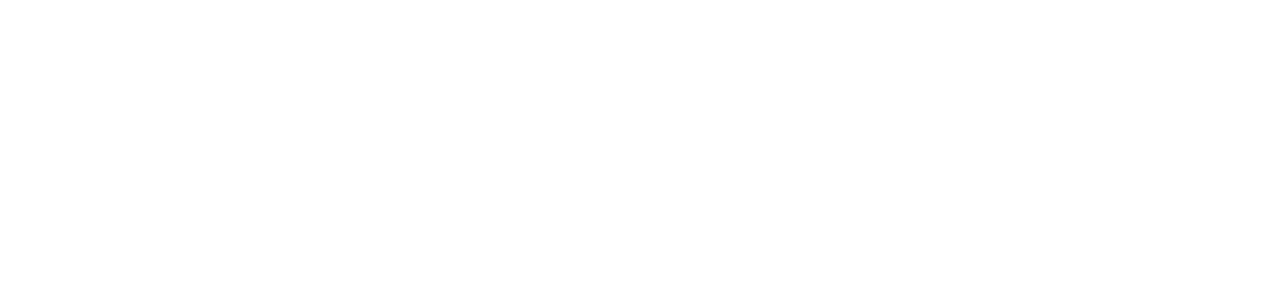
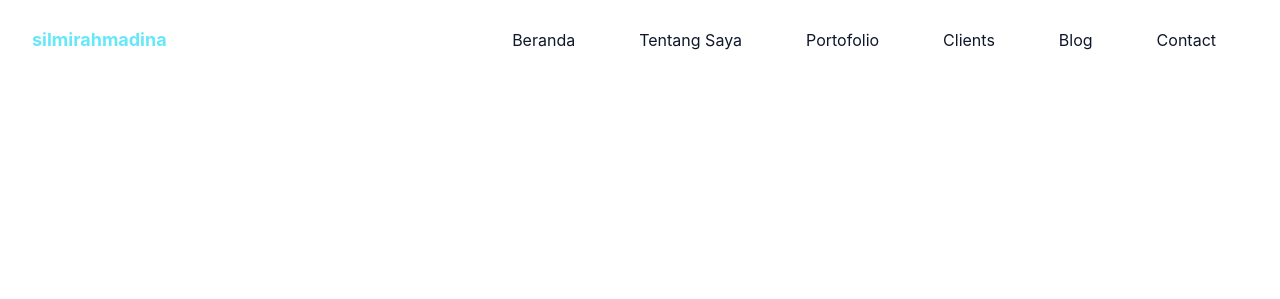
Before and after one commit to silmidina/portofolio-tailwind, a website: page index.html in a window 1280 px wide. Shown: the top 299 px of the page. Drawn offline with Linux system fonts and the light colour scheme.

Commit message:
navbar section

```diff
--- a/index.html
+++ b/index.html
@@ -7,6 +7,50 @@
   <title>Portofolio Tailwind CSS</title>
 </head>
 <body>
+
+<!-- Header Section Start -->
+<header class="bg-transparent fixed top-0 left-0 w-full flex items-center z-10">
+<div class="container">
+  <div class="flex items-center justify-between relative">
+    <div class="px-4">
+      <a href="#home" class="font-bold text-lg text-primary block py-6">silmirahmadina</a>
+    </div>
+    <div class="flex items-center px-4">
+      <button id="hamburger" name="hamburger" type="button" class="block absolute right-4 lg:hidden">
+        <span class="hamburger-line transition duration-300 ease-in-out origin-top-left"></span>
+        <span class="hamburger-line transition duration-300 ease-in-out"></span>
+        <span class="hamburger-line transition duration-300 ease-in-out origin-bottom-left"></span>
+      </button>
+
+      <nav id="nav-menu" class="hidden absolute py-5 bg-white shadow-lg rounded-lg max-w-[250px] w-full right-4 top-full lg:block lg:static lg:bg-transparent lg:max-w-full lg:shadow-none lg:rounded-none">
+        <ul class="block lg:flex">
+          <li class="group">
+            <a href="#home" class="text-base text-dark py-2 mx-8 flex group-hover:text-lime">Beranda</a>
+          </li>
+          <li class="group">
+            <a href="#about" class="text-base text-dark py-2 mx-8 flex group-hover:text-lime">Tentang Saya</a>
+          </li>
+          <li class="group">
+            <a href="#portofolio" class="text-base text-dark py-2 mx-8 flex group-hover:text-lime">Portofolio</a>
+          </li>
+          <li class="group">
+            <a href="#clients" class="text-base text-dark py-2 mx-8 flex group-hover:text-lime">Clients</a>
+          </li>
+          <li class="group">
+            <a href="#blog" class="text-base text-dark py-2 mx-8 flex group-hover:text-lime">Blog</a>
+          </li>
+          <li class="group">
+            <a href="#contact" class="text-base text-dark py-2 mx-8 flex group-hover:text-lime">Contact</a>
+          </li>
+        </ul>
+      </nav>
+    </div>
+  </div>
+</div>
+ </header>
+
+<!-- Header Section End -->
+
   <!-- Hero Section Start -->
 <section id="home" class="pt-36">
   <div class="container">
@@ -70,5 +114,7 @@
     </div>
    </section>
    <!-- About Section End -->
+
+  <script src="js/script.js"></script>
 </body>
 </html>
--- /dev/null
+++ b/js/script.js
@@ -0,0 +1,20 @@
+// Navbar Fixed
+window.onscroll = function () {
+  const header = document.querySelector('header');
+  const fixedNav = header.offsetTop;
+
+  if (window.pageYOffset > fixedNav) {
+    header.classList.add('navbar-fixed');
+  } else {
+    header.classList.remove('navbar-fixed');
+  }
+};
+
+// Hamburger
+const hamburger = document.querySelector('#hamburger');
+const navMenu = document.querySelector('#nav-menu');
+
+hamburger.addEventListener('click', function () {
+  hamburger.classList.toggle('hamburger-active');
+  navMenu.classList.toggle('hidden');
+});
--- a/src/input.css
+++ b/src/input.css
@@ -1,3 +1,29 @@
 @tailwind base;
 @tailwind components;
 @tailwind utilities;
+
+body{
+  font-family: 'Inter', sans-serif;
+}
+
+.navbar-fixed{
+  @apply fixed z-[9999] bg-white bg-opacity-70;
+  backdrop-filter: blur(5px);
+  box-shadow: inset 0 -1px 0 0 rgba(0, 0, 0, 0.2);
+}
+
+.hamburger-line{
+  @apply w-[30px] h-[2px] my-2 block bg-dark;
+}
+
+.hamburger-active > span:nth-child(1){
+@apply rotate-45;
+}
+
+.hamburger-active > span:nth-child(2){
+@apply scale-0;
+}
+
+.hamburger-active > span:nth-child(3){
+@apply -rotate-45;
+}
```
Also changed, not shown: src/output.css.
